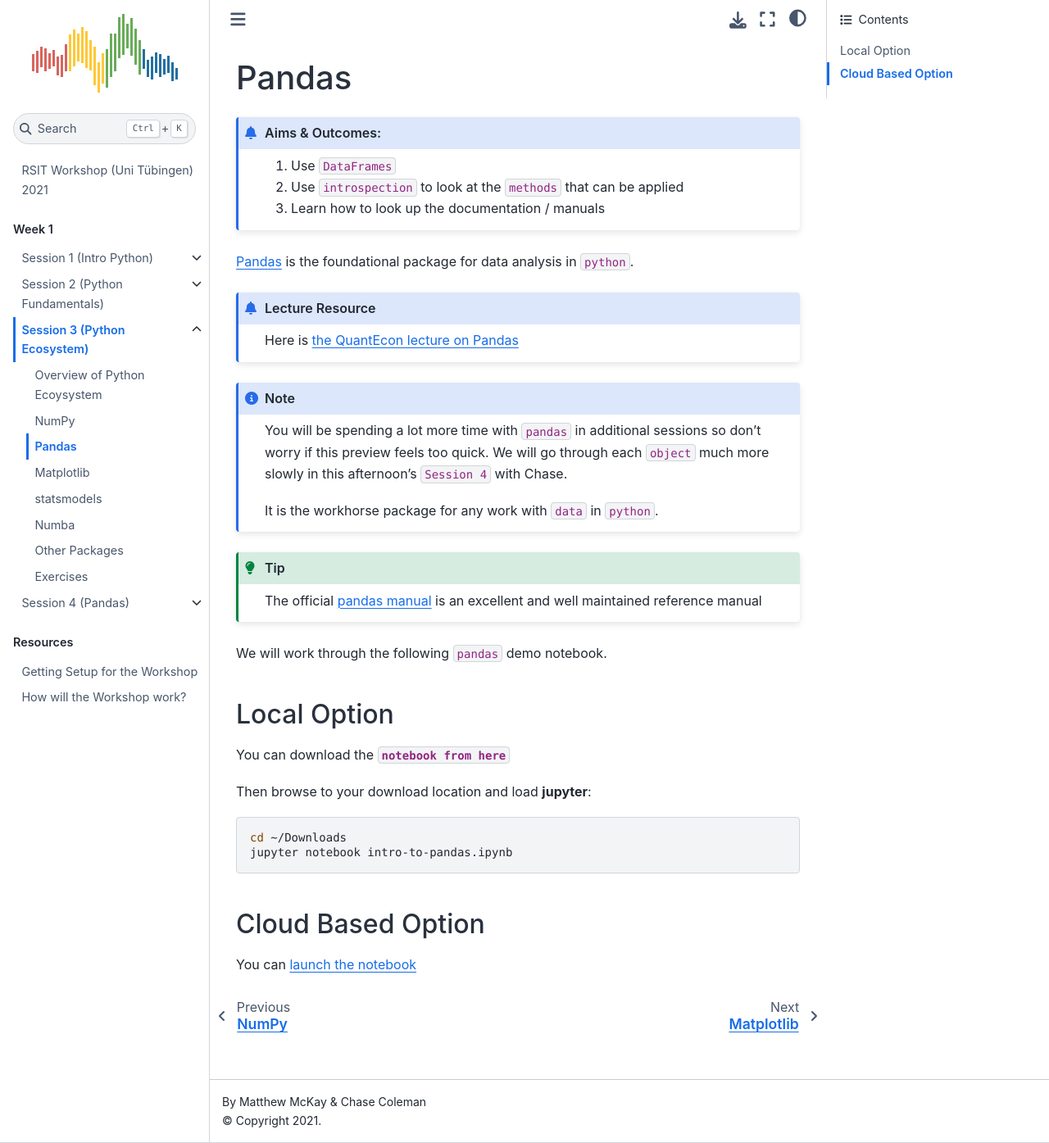
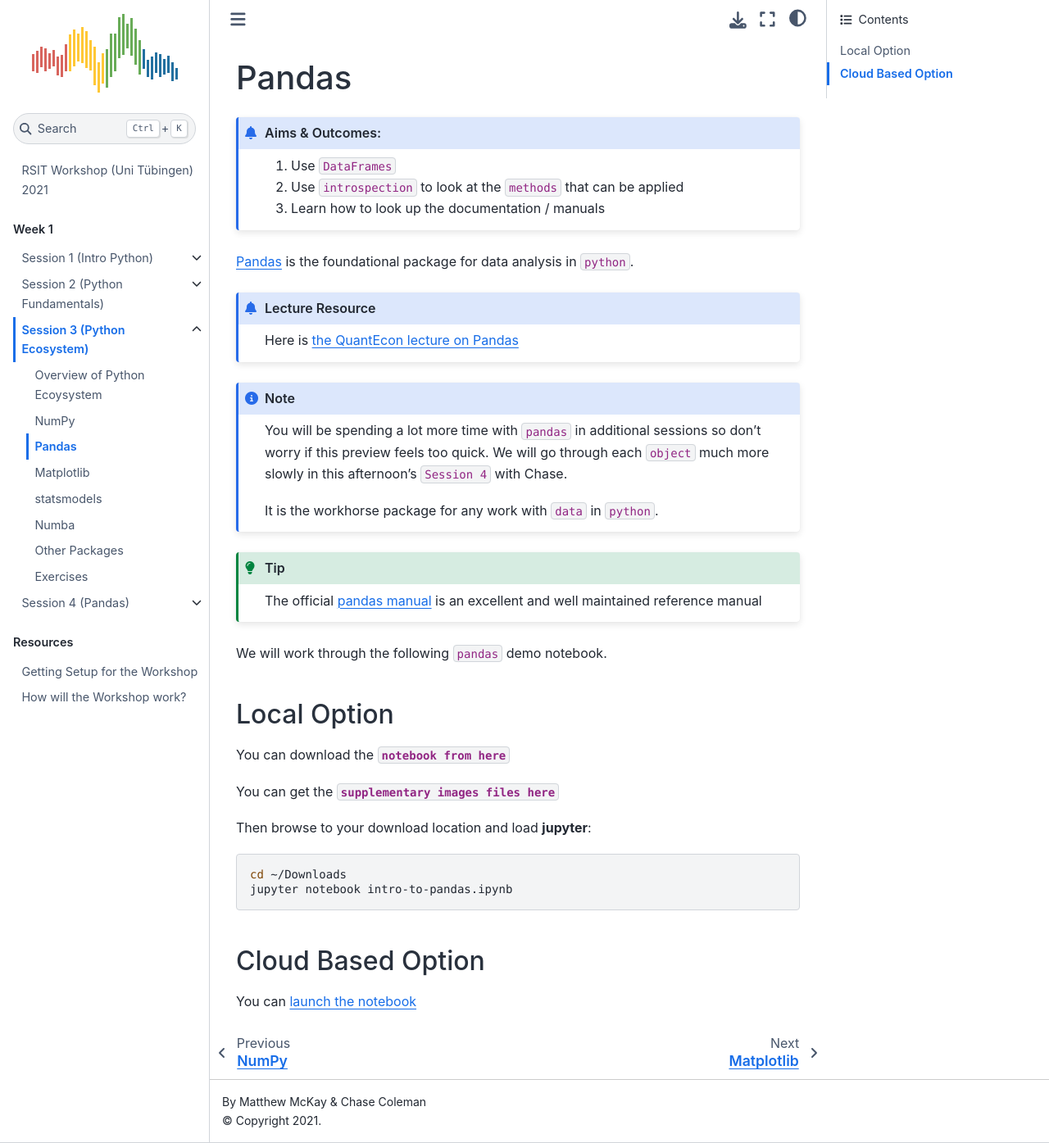
Before and after one commit to QuantEcon/2021-workshop-rsit, a Jupyter Book: the page built from website/week1/session3/pandas.md, in a window 1280 px wide and 1395 px high. Shown: the whole window at 82% size. Built offline with Jupyter Book 1.0.4 settings and Sphinx 7.4.7 and the Sphinx Book theme 1.1.4, drawn with Linux system fonts in a browser that asks for light colours.

Commit message:
add supplementary image files for  notebook

````diff
--- a/website/week1/session3/pandas.md
+++ b/website/week1/session3/pandas.md
@@ -32,6 +32,8 @@ We will work through the following `pandas` demo notebook.
 
 You can download the {download}`notebook from here <../../../notebooks/session3/intro-to-pandas.ipynb>`
 
+You can get the {download}`supplementary images files here <../../../notebooks/session3/img.zip>`
+
 Then browse to your download location and load **jupyter**:
 
 ```bash
````
Also changed, not shown: 1 other file.
